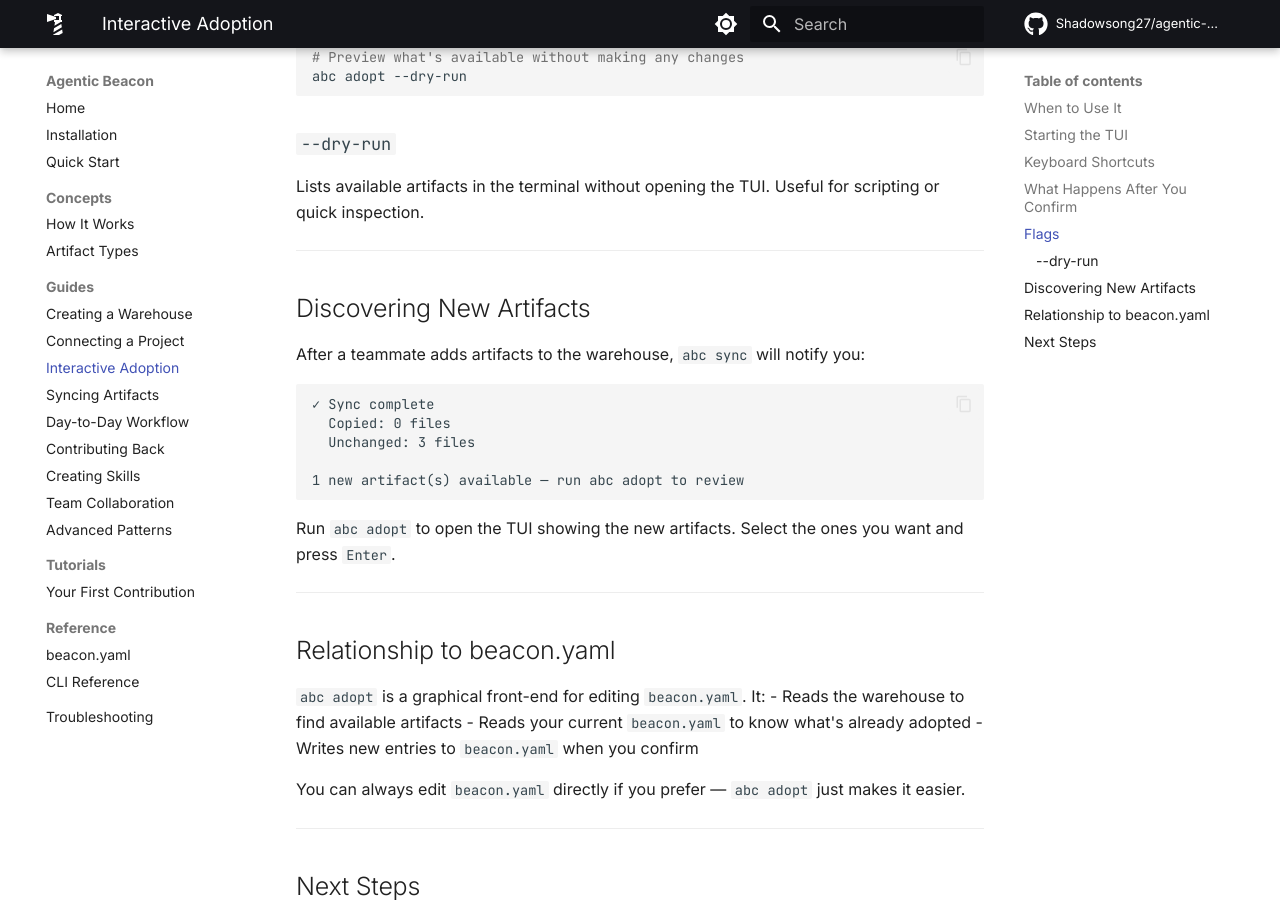
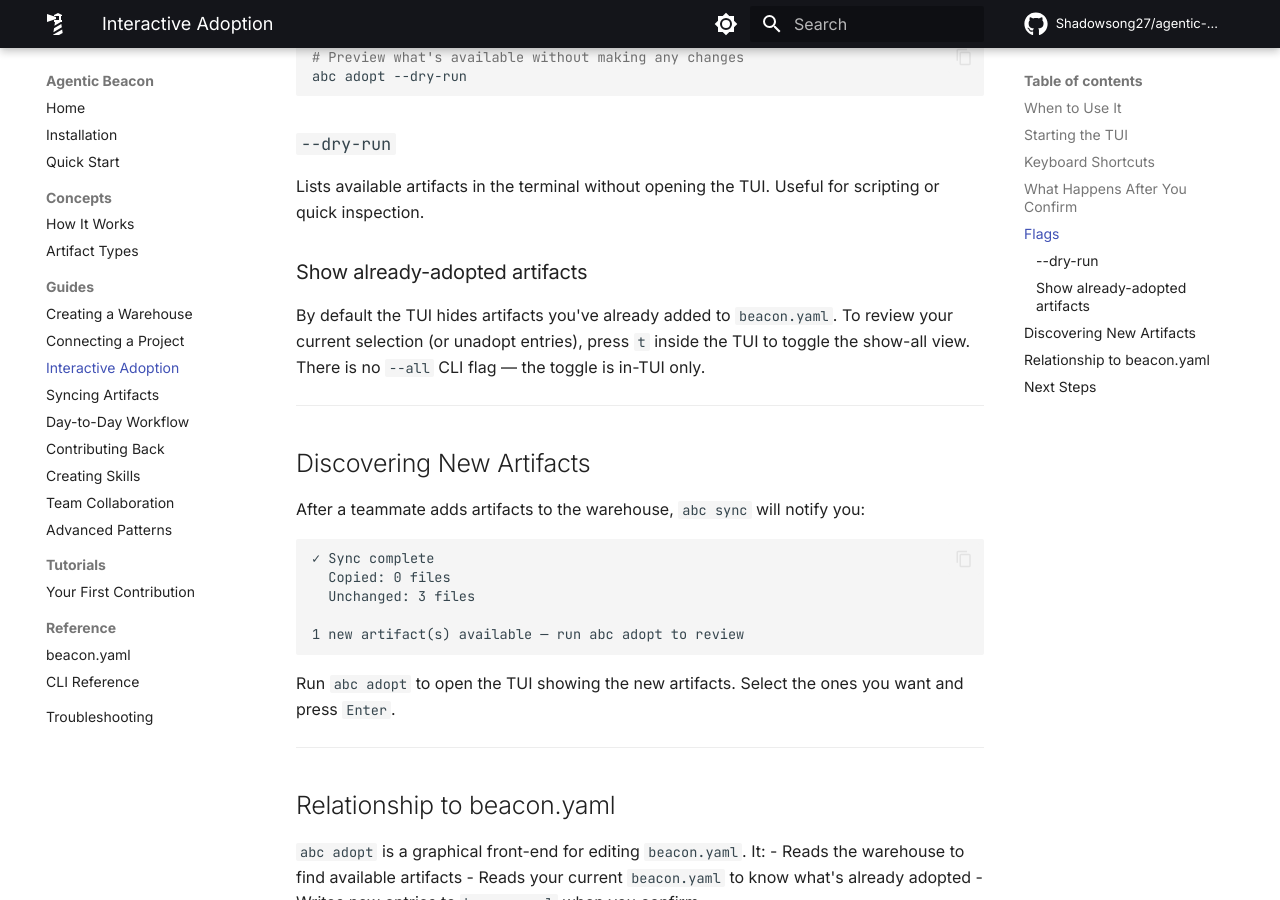
Before and after one commit to Shadowsong27/agentic-beacon, an MkDocs documentation site: the page built from site-docs/guides/interactive-adoption.md, in a window 1280 px wide and 900 px high, scrolled down 2117 px. Built offline with MkDocs 1.6.1 and Material for MkDocs 9.7.7, drawn with Linux system fonts in a browser that asks for light colours; comment, search, counter and statistics services are not loaded.

Commit message:
docs: address opencode-review bot findings on PR #134
- README.md:118: replace "global agent files" with "project-local agent
  files" (residual from the project-local-agents change).
- site-docs/guides/interactive-adoption.md: restore prose note about
  the in-TUI `t` show-all keybinding (the keybindings table still
  listed it but the surrounding prose explanation was dropped along
  with the bogus `--all` CLI flag).

Both findings were LOW severity per the bot report.

```diff
--- a/site-docs/guides/interactive-adoption.md
+++ b/site-docs/guides/interactive-adoption.md
@@ -63,6 +63,10 @@ abc adopt --dry-run
 
 Lists available artifacts in the terminal without opening the TUI. Useful for scripting or quick inspection.
 
+### Show already-adopted artifacts
+
+By default the TUI hides artifacts you've already added to `beacon.yaml`. To review your current selection (or unadopt entries), press `t` inside the TUI to toggle the show-all view. There is no `--all` CLI flag — the toggle is in-TUI only.
+
 ---
 
 ## Discovering New Artifacts
```
Also changed, not shown: README.md (+1 -1 lines).
